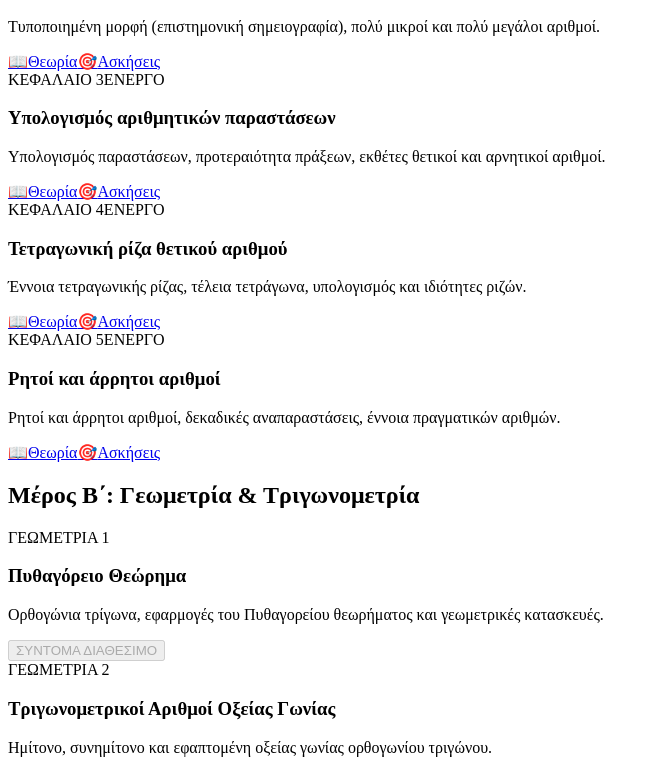
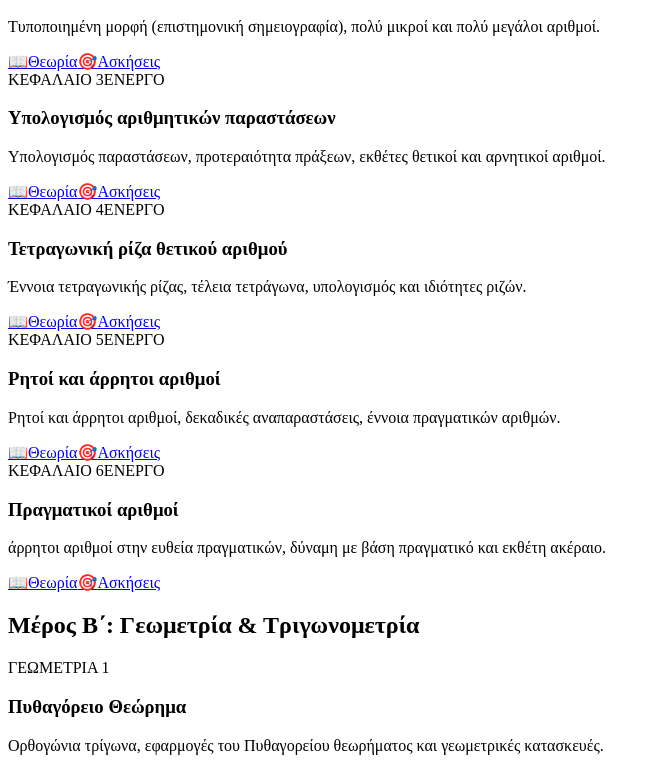
Before and after one commit to gkrimpas-lab/learn-maths-2026, a Next.js app: page /b-gymnasiou in a window 1280 px wide. Shown: the part 418-1187 px from the top of the page, without its empty margins (0-661 px from the left). Built offline with nearby package versions, Linux system fonts and the light colour scheme.

Commit message:
Update b-gymnasiou.js

```diff
--- a/data/b-gymnasiou.js
+++ b/data/b-gymnasiou.js
@@ -50,6 +50,15 @@ export const B_GYMNASIOU_CHAPTERS = [
     badge: 'ΚΕΦΑΛΑΙΟ 5',
     active: true,
   },
+  {
+    id: '06',
+    section: 'algebra',
+    slug: '06-pragmatikoi',
+    title: 'Πραγματικοί αριθμοί',
+    desc: 'άρρητοι αριθμοί στην ευθεία πραγματικών, δύναμη με βάση πραγματικό και εκθέτη ακέραιο.',
+    badge: 'ΚΕΦΑΛΑΙΟ 6',
+    active: true,
+  },
 
   // --- ΜΕΛΛΟΝΤΙΚΑ ΚΕΦΑΛΑΙΑ ΓΕΩΜΕΤΡΙΑΣ (Έτοιμα για ενεργοποίηση) ---
   {
```
